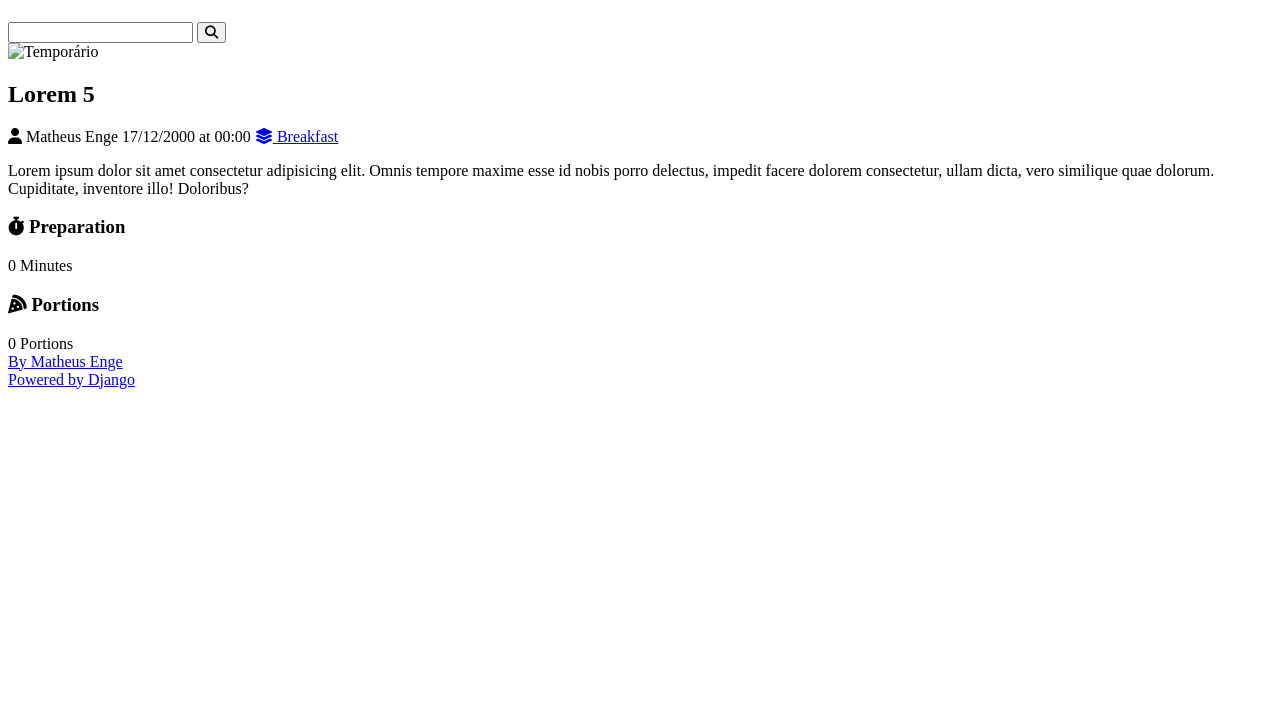
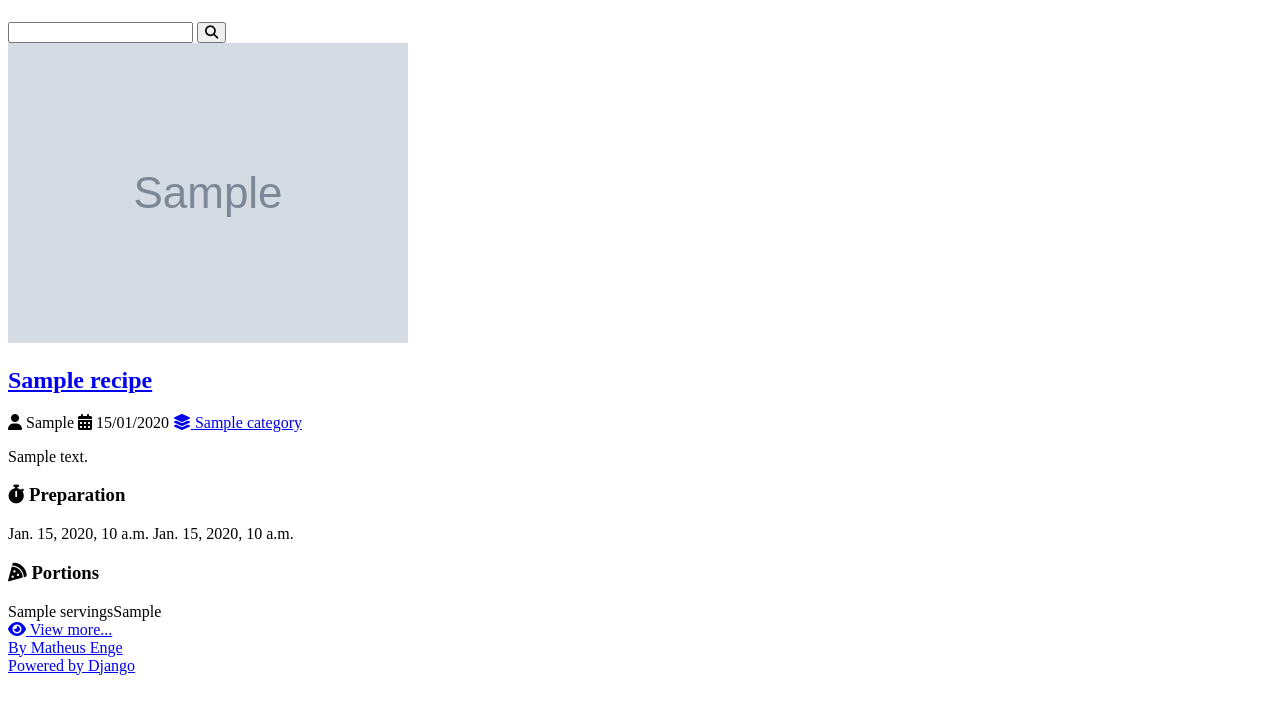
Before and after one commit to matheusenge/django-project-recipes, a Django app: template recipes/templates/recipes/pages/home.html in a window 1280 px wide. Shown: the part 58-772 px from the top of the page. Run offline with Django 4.2, Linux system fonts and the light colour scheme; the template is opened without the code that fills it: most values are stand-ins (such as "Sample title", 1, 10 or a date in 2020); some libraries are stand-ins or nearby versions.

Commit message:
Injecting Home view data, URLs and app_name

```diff
--- a/recipes/templates/recipes/pages/home.html
+++ b/recipes/templates/recipes/pages/home.html
@@ -1,17 +1,13 @@
-{% include 'recipes/partials/head.html' %}
+{% extends 'global/base.html' %}
 
-<body>
+{% block title %}Home |{% endblock title %}
 
-    {% include 'recipes/partials/header.html' %}
-    {% include 'recipes/partials/search.html' %}
+{% block contents %}
 
-    <main class="main-content-container">
-        <div class="main-content main-content-list container">
-            {% include 'recipes/partials/recipe.html' %}
-        </div>
-    </main>
+<div class="main-content main-content-list container">
+    {% for recipe in recipes %}
+        {% include 'recipes/partials/recipe.html' %}
+    {% endfor %}
+</div>
 
-    {% include 'recipes/partials/footer.html' %}
-</body>
-
-</html>
+{% endblock contents %}
--- a/recipes/templates/recipes/partials/head.html
+++ b/recipes/templates/recipes/partials/head.html
@@ -1,9 +1,5 @@
 {% load static %}
 
-<!DOCTYPE html>
-<html lang="en">
-
-<head>
 <meta charset="UTF-8">
 <meta http-equiv="X-UA-Compatible" content="IE=edge">
 <meta name="viewport" content="width=device-width, initial-scale=1.0">
@@ -22,8 +18,6 @@
 <link rel="preconnect" href="https://fonts.gstatic.com" crossorigin>
 <link href="https://fonts.googleapis.com/css2?family=Roboto+Slab:wght@900&display=swap" rel="stylesheet">
 
-    <title>Recipes</title>
 
 <link rel="stylesheet" href="{% static 'recipes/css/style.css' %}">
-
-</head>
+<link rel="stylesheet" href="{% static 'recipes/css/global-style.css' %}">
--- a/recipes/templates/recipes/partials/header.html
+++ b/recipes/templates/recipes/partials/header.html
@@ -1,7 +1,7 @@
 <header class="main-header-container">
     <div class="main-header container">
         <h1>
-            <a class="main-logo" href="/">
+            <a class="main-logo" href="{% url 'recipes:home' %}">
                 <i class="fas fa-utensils main-logo-icon"></i>
                 <span class="main-logo-text">Recipes</span>
             </a>
--- a/recipes/templates/recipes/partials/recipe.html
+++ b/recipes/templates/recipes/partials/recipe.html
@@ -1,48 +1,66 @@
 <div class="recipe recipe-list-item">
     <div class="recipe-cover">
-        <img src="https://via.placeholder.com/1280x720.png/269fe6" alt="Temporário">
+        <a href="{% url 'recipes:recipe' recipe.id %}">
+            <img src="{{ recipe.cover.url }}" alt="Temporário">
+        </a>
     </div>
     <div class="recipe-title-container">
-        <h2 class="recipe-title">Lorem 5</h2>
+        <h2 class="recipe-title">
+            <a href="{% url 'recipes:recipe' recipe.id %}">
+                {{ recipe.title }}
+            </a>
+        </h2>
     </div>
 
     <div class="recipe-author">
         <span class="recipe-author-item">
             <i class="fas fa-user"></i>
-            Matheus Enge
+            {{ recipe.author.first_name }}
         </span>
         <span class="recipe-author-item">
-            17/12/2000 at 00:00
+            <i class="fas fa-calendar-alt"></i>
+            {{ recipe.created_at|date:"d/m/Y" }}
         </span>
         <span class="recipe-author-item">
             <a href="/" class="href">
                 <i class="fas fa-layer-group"></i>
-                <span>Breakfast</span>
+                <span>{{ recipe.category.name }}</span>
             </a>
         </span>
     </div>
 
     <div class="recipe-content">
-        <p>Lorem ipsum dolor sit amet consectetur adipisicing elit.
-        Omnis tempore maxime esse id nobis porro delectus,
-        impedit facere dolorem consectetur, ullam dicta, vero
-        similique quae dolorum. Cupiditate, inventore illo!
-        Doloribus?</p>
+        <p>{{ recipe.description }}</p>
     </div>
 
     <div class="recipe-meta-container">
         <div class="recipe-meta recipe-preparation">
             <h3 class="recipe-meta-title"><i class="fas fa-stopwatch"></i> Preparation</h3>
             <div class="recipe-meta-text">
-                0 Minutes
+                {{ recipe.preparation_time }} {{ recipe.preparation_time_unit }}
             </div>
         </div>
         <div class="recipe-meta meta-servings">
             <h3 class="recipe-meta-title"><i class="fas fa-pizza-slice"></i> Portions</h3>
             <div class="recipe-meta-text">
-                0 Portions
+                {{ recipe.servings }}{{ recipe.servings_unit }}
             </div>
         </div>
     </div>
 
+    {% if is_detail_page is not True %}
+        <footer class="recipe-footer">
+            <a class="recipe-read-more button button-dark button-full-width" href="{% url 'recipes:recipe' recipe.id %}">
+                <i class="fas fa-eye"></i>
+                <span>View more...</span>
+            </a>
+        </footer>
+    {% endif %}
+
+    {% if is_detail_page is True %}
+        <div class="preparation-steps">
+            {{ recipe.preparation_steps | linebreaksbr }}
+        </div>
+    {% endif %}
+
 </div>
--- a/recipes/urls.py
+++ b/recipes/urls.py
@@ -1,7 +1,10 @@
 from django.urls import path
 
-from recipes.views import home
+from . import views
+
+app_name = 'recipes'
 
 urlpatterns = [
-    path('', home),
+    path('', views.home, name="home"),
+    path('recipes/<int:id>/', views.recipe, name="recipe"),
 ]
```
Also changed, not shown: base_templates/global/base.html (added, +22 -0 lines), base_templates/global/home.html (deleted, +0 -12 lines), recipes/templates/recipes/pages/recipe-view.html (added, +11 -0 lines), recipes/views.py (+11 -3 lines), utils/recipes/factory.py (added, +41 -0 lines). Lines whose indentation alone changed are shown as unchanged.
